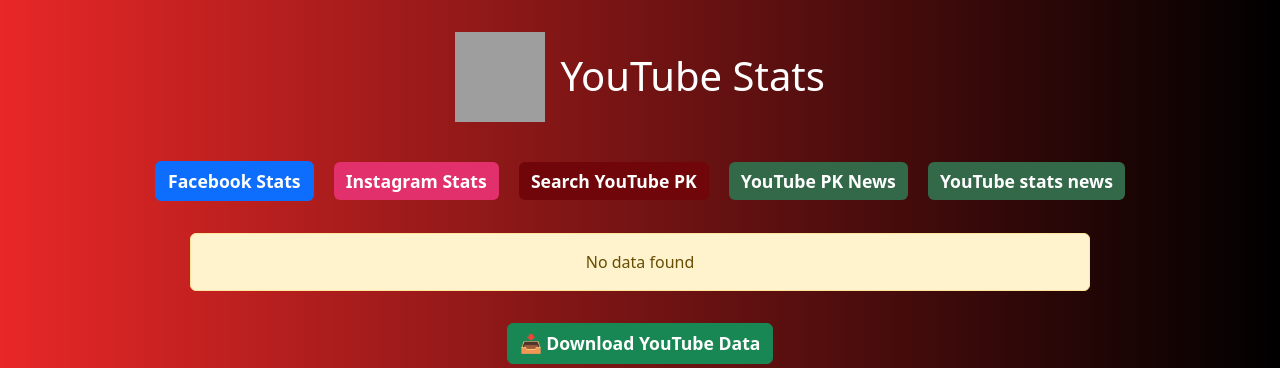
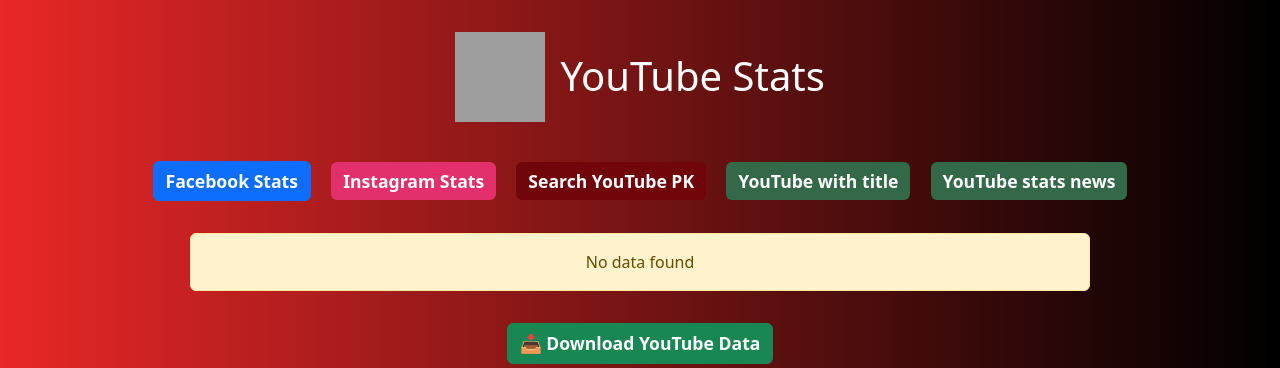
Before and after one commit to NasirMehmood12/comparison_stats, a Flask app: page /youtube in a window 1280 px wide. Shown: the top 368 px of the page. Run offline with Flask 3, Linux system fonts and the light colour scheme; data that the repository does not hold is empty; some libraries are stand-ins or nearby versions; grey boxes are pictures that could not be loaded.

Commit message:
Update youtube.html

```diff
--- a/templates/youtube.html
+++ b/templates/youtube.html
@@ -45,8 +45,8 @@
             Search YouTube PK
         </a>
 
-        <a href="/youtube_tags1" class="btn mx-2" style="background-color: #336949; color: white; border: none;font-size: 1.1rem; font-weight: 563;">
-            YouTube PK News
+        <a href="/youtube_tags" class="btn mx-2" style="background-color: #336949; color: white; border: none;font-size: 1.1rem; font-weight: 563;">
+            YouTube with title
         </a>
 
 
```
